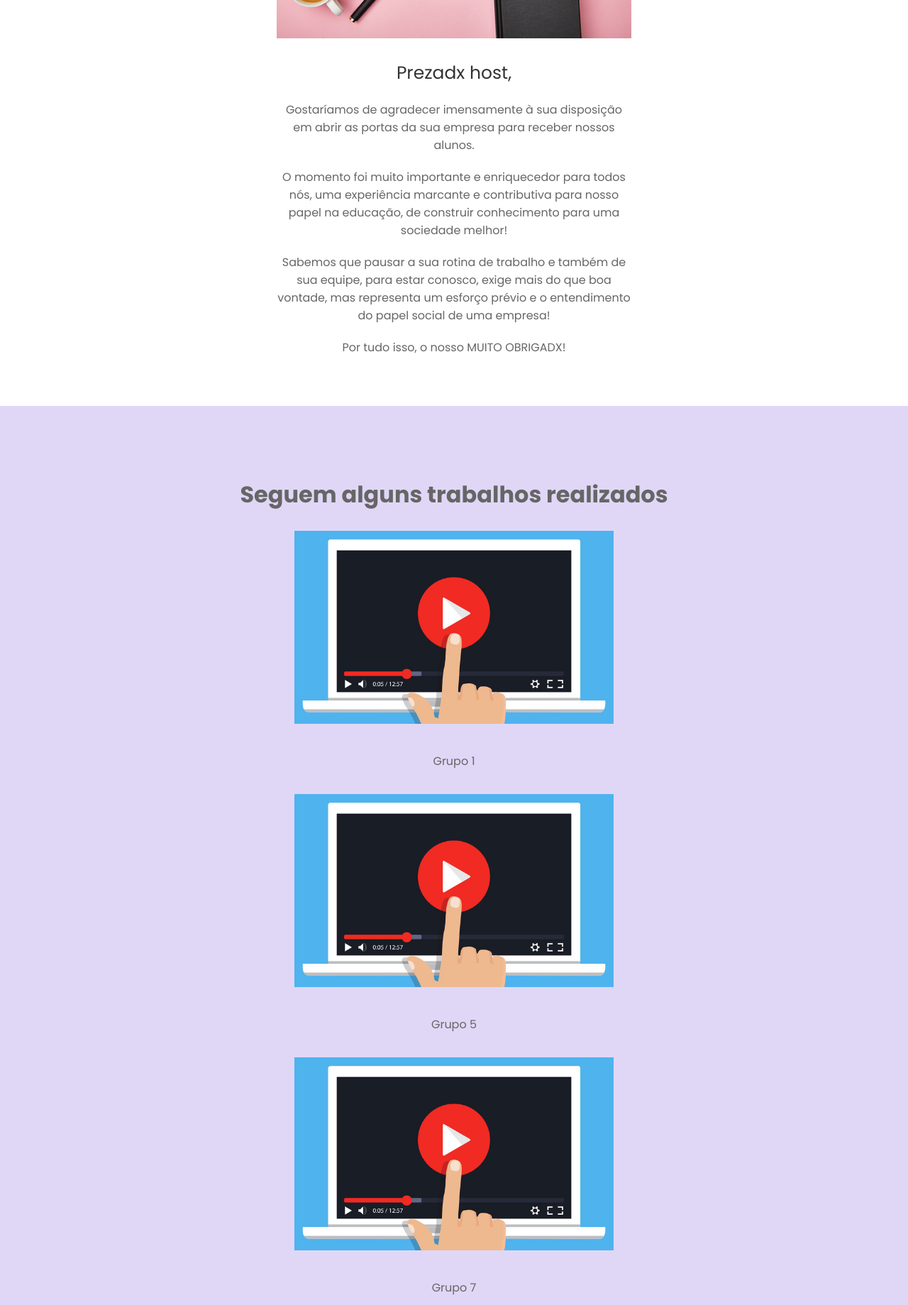
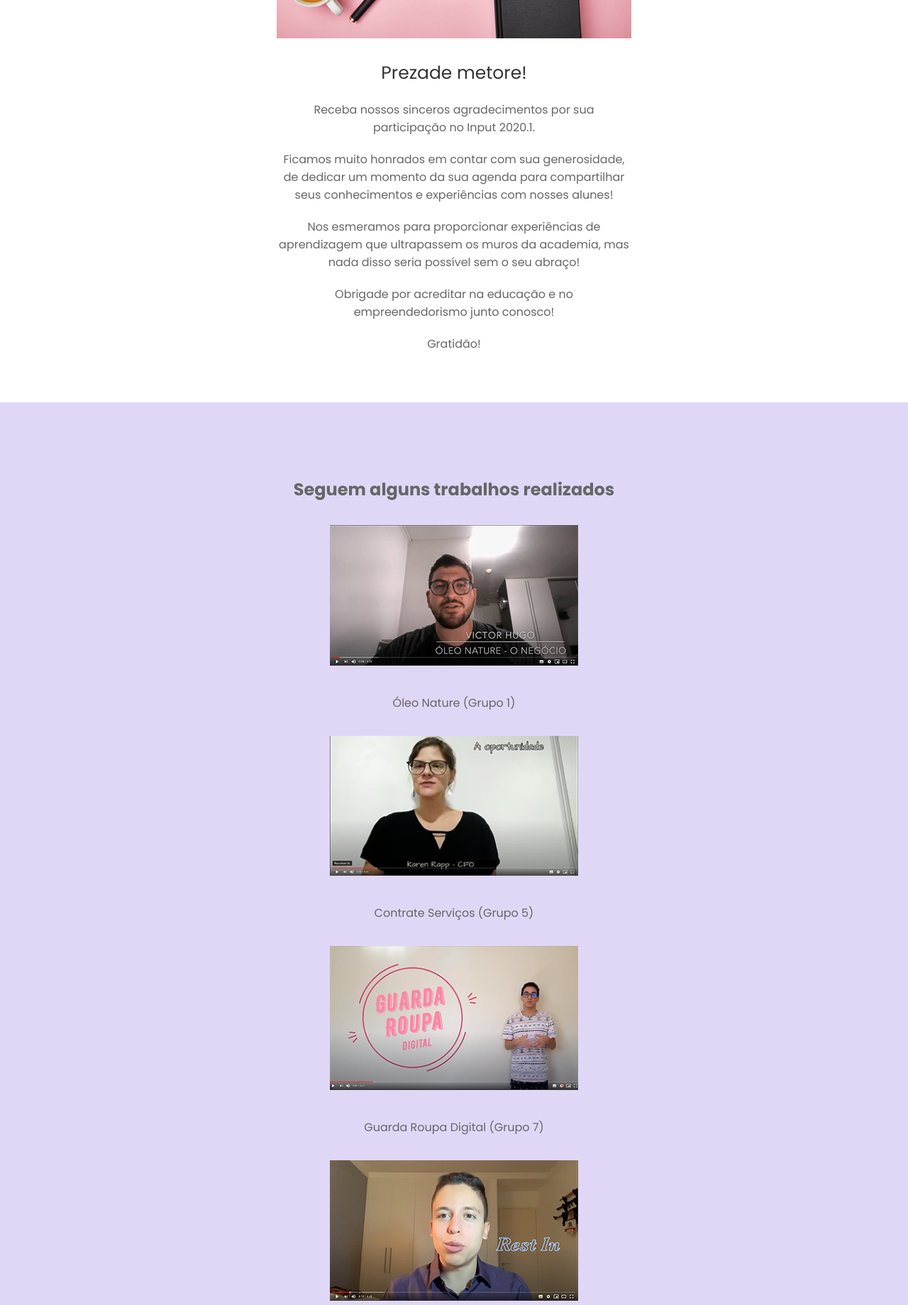
Before and after one commit to marcelomdantas/emailmktinput, a plain HTML site: page index.html in a window 1280 px wide. Shown: the part 440-2279 px from the top of the page at 71% size. Drawn offline with Linux system fonts and the light colour scheme.

Commit message:
Add files via upload

```diff
--- a/index.html
+++ b/index.html
@@ -144,19 +144,22 @@
                                     <!-- COPY -->
                                     <table width="100%" border="0" cellspacing="0" cellpadding="0">
                                         <tr>
-                                            <td align="center" style="font-size: 25px; font-family: Poppins, Arial, sans-serif; color: #333333; padding-top: 30px;" class="padding">Prezadx host,</td>
+                                            <td align="center" style="font-size: 25px; font-family: Poppins, Arial, sans-serif; color: #333333; padding-top: 30px;" class="padding">Prezade metore!</td>
                                         </tr>
                                         <tr>
-                                            <td align="center" style="padding: 20px 0 0 0; font-size: 16px; line-height: 25px; font-family: Poppins, Arial, sans-serif; color: #666666;" class="padding">Gostaríamos de agradecer imensamente à sua disposição em abrir as portas da sua empresa para receber nossos alunos.</td>
+                                            <td align="center" style="padding: 20px 0 0 0; font-size: 16px; line-height: 25px; font-family: Poppins, Arial, sans-serif; color: #666666;" class="padding">Receba nossos sinceros agradecimentos por sua participação no Input 2020.1.</td>
                                         </tr>
                                         <tr>
-                                            <td align="center" style="padding: 20px 0 0 0; font-size: 16px; line-height: 25px; font-family: Poppins, Arial, sans-serif; color: #666666;" class="padding">O momento foi muito importante e enriquecedor para todos nós, uma experiência marcante e contributiva para nosso papel na educação, de construir conhecimento para uma sociedade melhor!</td>
+                                            <td align="center" style="padding: 20px 0 0 0; font-size: 16px; line-height: 25px; font-family: Poppins, Arial, sans-serif; color: #666666;" class="padding">Ficamos muito honrados em contar com sua generosidade, de dedicar um momento da sua agenda para compartilhar seus conhecimentos e experiências com nosses alunes!</td>
                                         </tr>
                                         <tr>
-                                            <td align="center" style="padding: 20px 0 0 0; font-size: 16px; line-height: 25px; font-family: Poppins, Arial, sans-serif; color: #666666;" class="padding">Sabemos que pausar a sua rotina de trabalho e também de sua equipe, para estar conosco, exige mais do que boa vontade, mas representa um esforço prévio e o entendimento do papel social de uma empresa!</td>
+                                            <td align="center" style="padding: 20px 0 0 0; font-size: 16px; line-height: 25px; font-family: Poppins, Arial, sans-serif; color: #666666;" class="padding">Nos esmeramos para proporcionar experiências de aprendizagem que ultrapassem os muros da academia, mas nada disso seria possível sem o seu abraço!</td>
                                         </tr>
                                         <tr>
-                                            <td align="center" style="padding: 20px 0 0 0; font-size: 16px; line-height: 25px; font-family: Poppins, Arial, sans-serif; color: #666666;" class="padding">Por tudo isso, o nosso MUITO OBRIGADX!</td>
+                                            <td align="center" style="padding: 20px 0 0 0; font-size: 16px; line-height: 25px; font-family: Poppins, Arial, sans-serif; color: #666666;" class="padding">Obrigade por acreditar na educação e no empreendedorismo junto conosco!</td>
+                                        </tr>
+                                        <tr>
+                                            <td align="center" style="padding: 20px 0 0 0; font-size: 16px; line-height: 25px; font-family: Poppins, Arial, sans-serif; color: #666666;" class="padding">Gratidão!</td>
                                         </tr>
                                     </table>
                                 </td>
@@ -187,12 +190,12 @@
             <table width="100%" border="0" cellspacing="0" cellpadding="0">
                 <tr>
                       <td class="padding" align="center">
-                          <h1 align="center" style="padding: 20px 0 0 0; line-height: 25px; font-family: Poppins, Arial, sans-serif; color: #666666;" class="padding">Seguem alguns trabalhos realizados</h1><br>
+                          <h2 align="center" style="padding: 20px 0 0 0; line-height: 25px; font-family: Poppins, Arial, sans-serif; color: #666666;" class="padding">Seguem alguns trabalhos realizados</h2><br>
                         <a href="#" target="_blank">
                             <div class="embed-responsive embed-responsive-16by9">
                                 <a href="https://www.youtube.com/watch?time_continue=3&v=RLVbdRair0M" target="_blank">
-                                    <img src="video.png" alt="HTML tutorial" width="450"  /></a>
-                                    <p align="center" style="padding: 20px 0 0 0; font-size: 16px; line-height: 25px; font-family: Poppins, Arial, sans-serif; color: #666666;" class="padding">Grupo 1</p><br>
+                                    <img src="video1.png" alt="HTML tutorial" width="350"  /></a>
+                                    <p align="center" style="padding: 20px 0 0 0; font-size: 16px; line-height: 25px; font-family: Poppins, Arial, sans-serif; color: #666666;" class="padding">Óleo Nature (Grupo 1)</p><br>
                         </div>
                         </a>
                     </td>
@@ -202,8 +205,8 @@
                         <a href="#" target="_blank">
                             <div class="embed-responsive embed-responsive-16by9">
                                 <a href="https://drive.google.com/file/d/1uuy-H7AFwvI1TwSnfYYr_AGFKDW8g6Zg/view?usp=sharing" target="_blank">
-                                    <img src="video.png" alt="HTML tutorial" width="450"  /></a>
-                                    <p align="center" style="padding: 20px 0 0 0; font-size: 16px; line-height: 25px; font-family: Poppins, Arial, sans-serif; color: #666666;" class="padding">Grupo 5</p><br>
+                                    <img src="video2.png" alt="HTML tutorial" width="350"  /></a>
+                                    <p align="center" style="padding: 20px 0 0 0; font-size: 16px; line-height: 25px; font-family: Poppins, Arial, sans-serif; color: #666666;" class="padding">Contrate Serviços (Grupo 5)</p><br>
                         </div>
                         </a>
                     </td>
@@ -213,8 +216,8 @@
                         <a href="#" target="_blank">
                             <div class="embed-responsive embed-responsive-16by9">
                                 <a href="https://drive.google.com/file/d/1Gl52Ng3asZm5XO0whsUph4G7km00hjF9/view?usp=sharing" target="_blank">
-                                    <img src="video.png" alt="HTML tutorial" width="450"  /></a>
-                                    <p align="center" style="padding: 20px 0 0 0; font-size: 16px; line-height: 25px; font-family: Poppins, Arial, sans-serif; color: #666666;" class="padding">Grupo 7</p><br>
+                                    <img src="video3.png" alt="HTML tutorial" width="350"  /></a>
+                                    <p align="center" style="padding: 20px 0 0 0; font-size: 16px; line-height: 25px; font-family: Poppins, Arial, sans-serif; color: #666666;" class="padding">Guarda Roupa Digital (Grupo 7)</p><br>
                         </div>
                         </a>
                     </td>
@@ -224,8 +227,8 @@
                         <a href="#" target="_blank">
                             <div class="embed-responsive embed-responsive-16by9">
                                 <a href="https://www.youtube.com/watch?time_continue=2&v=tiqVCbboUtM" target="_blank">
-                                    <img src="video.png" alt="HTML tutorial" width="450"  /></a>
-                                    <p align="center" style="padding: 20px 0 0 0; font-size: 16px; line-height: 25px; font-family: Poppins, Arial, sans-serif; color: #666666;" class="padding">Grupo 8</p><br>
+                                    <img src="video4.png" alt="HTML tutorial" width="350"  /></a>
+                                    <p align="center" style="padding: 20px 0 0 0; font-size: 16px; line-height: 25px; font-family: Poppins, Arial, sans-serif; color: #666666;" class="padding">Rest In (Grupo 8)</p><br>
                         </div>
                         </a>
                     </td>
@@ -235,8 +238,8 @@
                         <a href="#" target="_blank">
                             <div class="embed-responsive embed-responsive-16by9">
                                 <a href="https://www.youtube.com/watch?time_continue=3&v=-1sSIgKLwiQ" target="_blank">
-                                    <img src="video.png" alt="HTML tutorial" width="450"  /></a>
-                                    <p align="center" style="padding: 20px 0 0 0; font-size: 16px; line-height: 25px; font-family: Poppins, Arial, sans-serif; color: #666666;" class="padding">Grupo 9</p><br>
+                                    <img src="video5.png" alt="HTML tutorial" width="350"  /></a>
+                                    <p align="center" style="padding: 20px 0 0 0; font-size: 16px; line-height: 25px; font-family: Poppins, Arial, sans-serif; color: #666666;" class="padding">Medicina Robótica (Grupo 9)</p><br>
                         </div>
                         </a>
                     </td>
@@ -259,11 +262,11 @@
 
                 </tr><br>
                 <tr>
-                    <td align="center" style="padding: 0 0 10px 0; font-size: 22px; font-family: Poppins, Arial, sans-serif; font-weight: normal; color: #f0cc25;" class="padding" colspan="2"><strong>NÚCLEO DE ENSINO A DISTÂNCIA - NEAD</strong></td>
+                    <td align="center" style="padding: 0 0 10px 0; font-size: 16px; font-family: Poppins, Arial, sans-serif; font-weight: normal; color: #f0cc25;" class="padding" colspan="2"><strong>NÚCLEO DE ENSINO A DISTÂNCIA - NEAD</strong></td>
                 </tr>
 
                 <tr>
-                    <td align="center" style="padding: 0 0 10px 0; font-size: 18px; font-family: Poppins, Arial, sans-serif; font-weight: normal; color: white;" class="padding" colspan="2">Um abraço e até a próxima!</td>
+                    <td align="center" style="padding: 0 0 10px 0; font-size: 18px; font-family: Poppins, Arial, sans-serif; font-weight: normal; color: white;" class="padding" colspan="2"></td>
                 </tr>
 
 
```
Also changed, not shown: video1.png (added), video2.png (added), video3.png (added), video4.png (added), video5.png (added).
